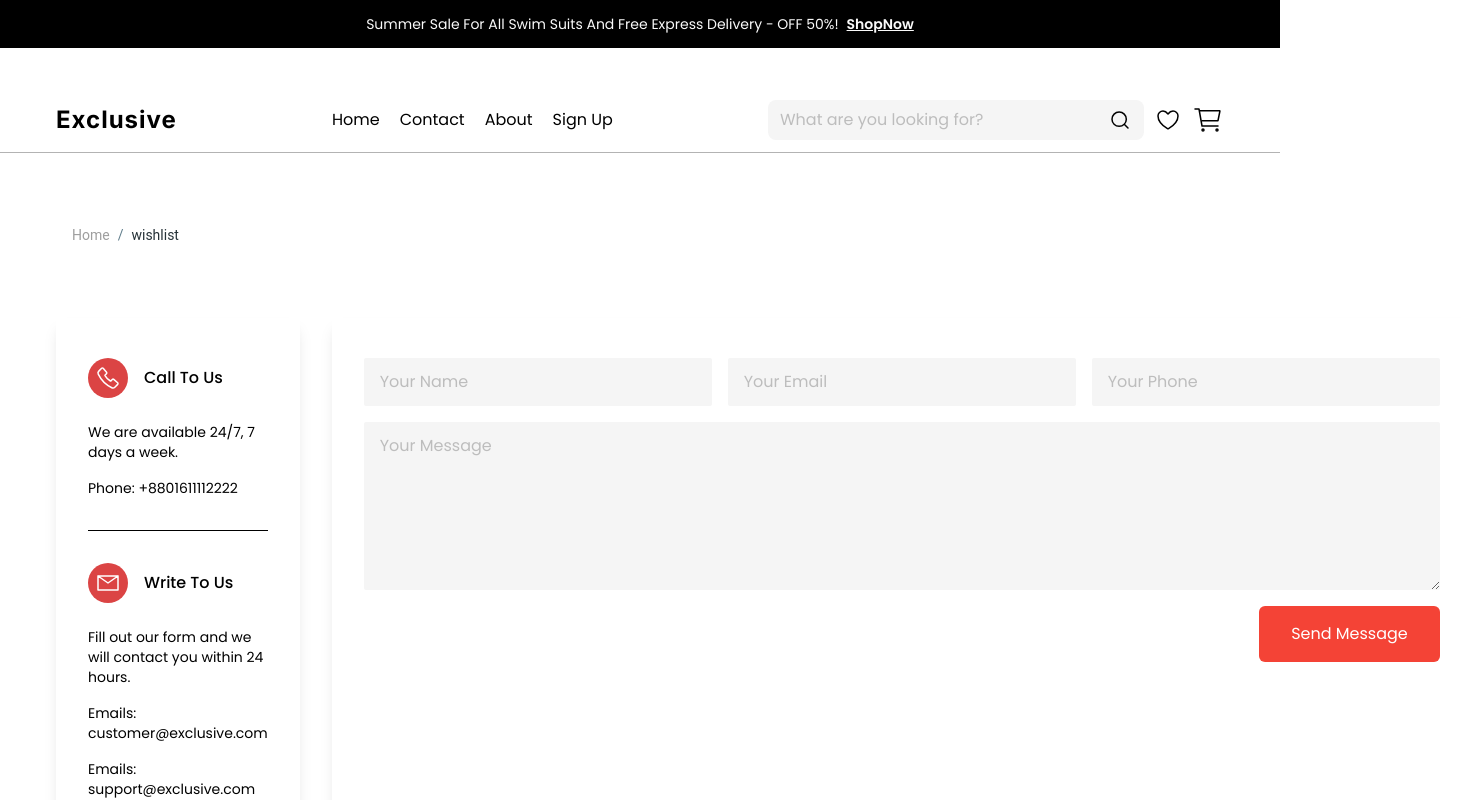
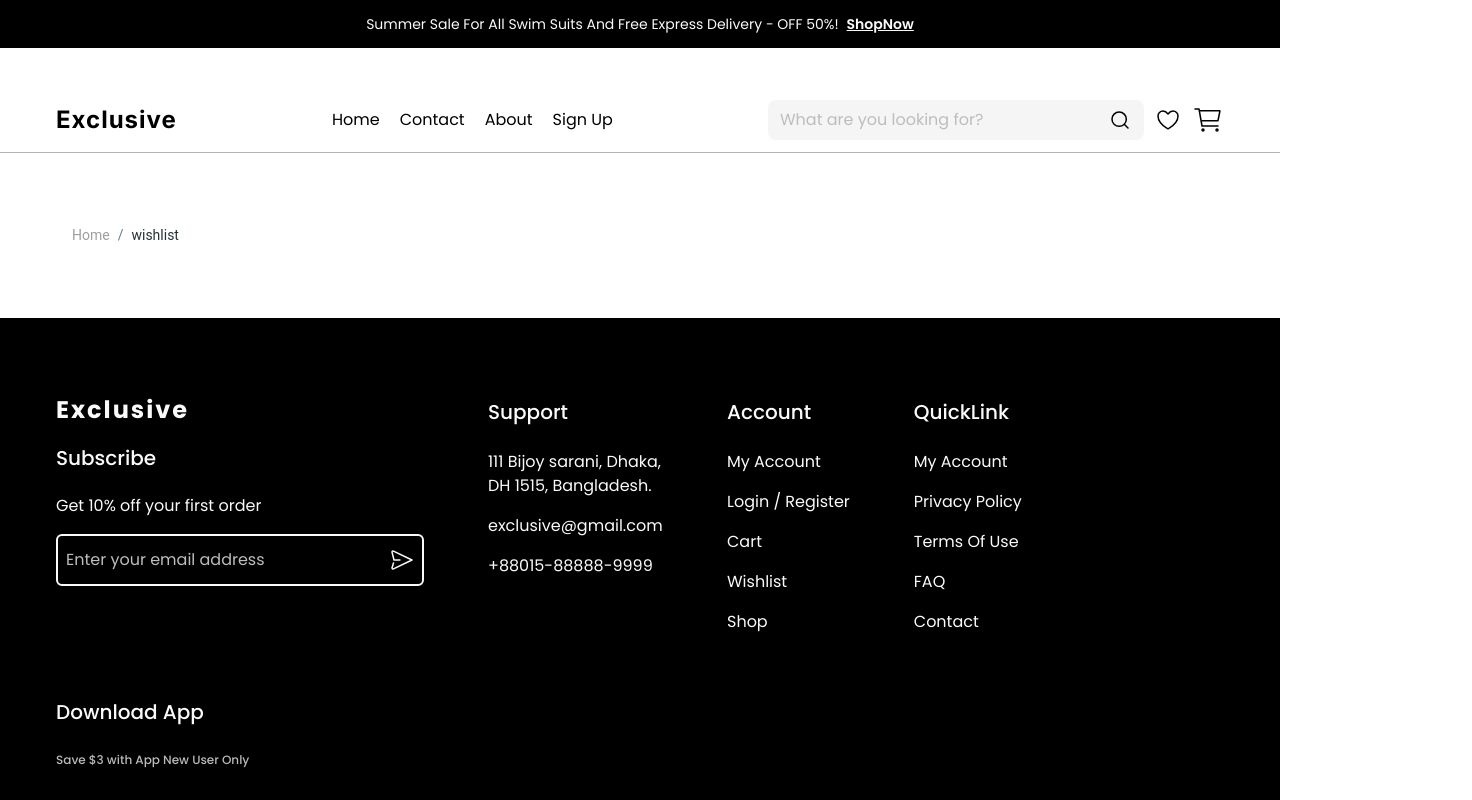
Before and after one commit to zeyad-k/my-Exclusive-E-commerece, a React (Vite) app: page /wishlist in a window 1280 px wide. Shown: the top 800 px of the page, 1472 px wide, since content can reach past the window. Built offline with nearby package versions, Linux system fonts and the light colour scheme.

Commit message:
refactor: Add WishlistPage component and update routes in App
Add the WishlistPage component to the App and update the routes to enable navigation to the wishlist page. This improves the user experience by allowing users to easily access and manage their wishlist items.

```diff
--- a/src/App.jsx
+++ b/src/App.jsx
@@ -6,6 +6,7 @@ import SignUpPage from "./pages/SignUpPage";
 import LoginPage from "./pages/LoginPage";
 import AboutPage from "./pages/AboutPage";
 import ContactPage from "./pages/ContactPage";
+import WishlistPage from "./pages/WishlistPage";
 
 export default function App() {
   return (
@@ -18,7 +19,7 @@ export default function App() {
           <Route path="login" element={<LoginPage />} />
           <Route path="about" element={<AboutPage />} />
           <Route path="contact" element={<ContactPage />} />
-          <Route path="wishlist" element={<ContactPage />} />
+          <Route path="wishlist" element={<WishlistPage />} />
           <Route path="cart" element={<ContactPage />} />
           <Route path="*" element={<ErrorPage />} />
         </Route>
--- /dev/null
+++ b/src/pages/WishlistPage.jsx
@@ -0,0 +1,11 @@
+import { BlockLevelBreadcrumbs } from "../components/ui/BlockLevelBreadcrumbs";
+
+const WishlistPage = () => {
+  return (
+    <div className=" container my-4  flex flex-col gap-32 font-poppins  lg:my-16   ">
+      <BlockLevelBreadcrumbs />
+    </div>
+  );
+};
+
+export default WishlistPage;
```
